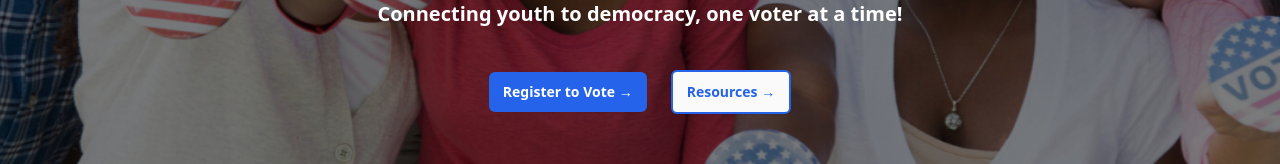
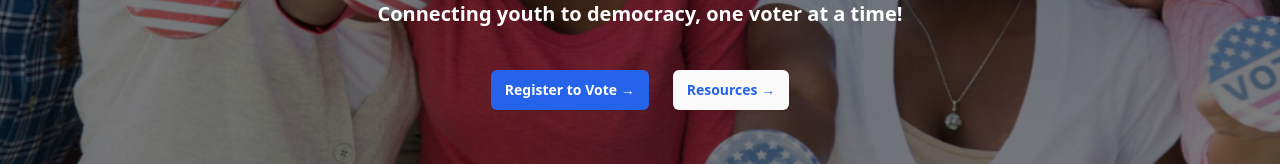
Before and after one commit to aviBandi/youthVoterProject, a React (Create React App) app in the folder my-app/: page /home in a window 1280 px wide. Shown: the part 458-622 px from the top of the page. Built offline with nearby package versions, Linux system fonts and the light colour scheme; a web font is replaced by a local one.

Commit message:
updated button hovers on hero

```diff
--- a/my-app/src/sections/hero.js
+++ b/my-app/src/sections/hero.js
@@ -44,11 +44,11 @@
                             <a
                                 href="https://mnvotes.sos.mn.gov/VoterRegistration/index"
                                 target="_blank"
-                                className="rounded-md bg-blue-600 px-3.5 py-2.5 text-sm font-semibold text-white shadow-sm hover:bg-blue-400 focus-visible:outline focus-visible:outline-2 focus-visible:outline-offset-2 focus-visible:outline-indigo-600"
+                                className="rounded-md bg-blue-600 px-3.5 py-2.5 text-sm font-semibold text-white shadow-sm hover:bg-white hover:text-blue-600 focus-visible:outline focus-visible:outline-2 focus-visible:outline-offset-2 transition-all"
                             >
                                 Register to Vote <span aria-hidden="true">→</span>
                             </a>
-                            <a href="/resources" className="rounded-md border-2 border-blue-600 bg-neutral-50 px-3.5 py-2.5 text-sm font-semibold text-blue-600 shadow-sm hover:bg-blue-400 focus-visible:outline focus-visible:outline-2 focus-visible:outline-offset-2 focus-visible:outline-indigo-600">
+                            <a href="/resources" className="rounded-md   bg-neutral-50 px-3.5 py-2.5 text-sm font-semibold text-blue-600 shadow-sm hover:bg-blue-600 hover:text-white transition-all">
                                 Resources <span aria-hidden="true">→</span>
                             </a>
                         </div>
```
